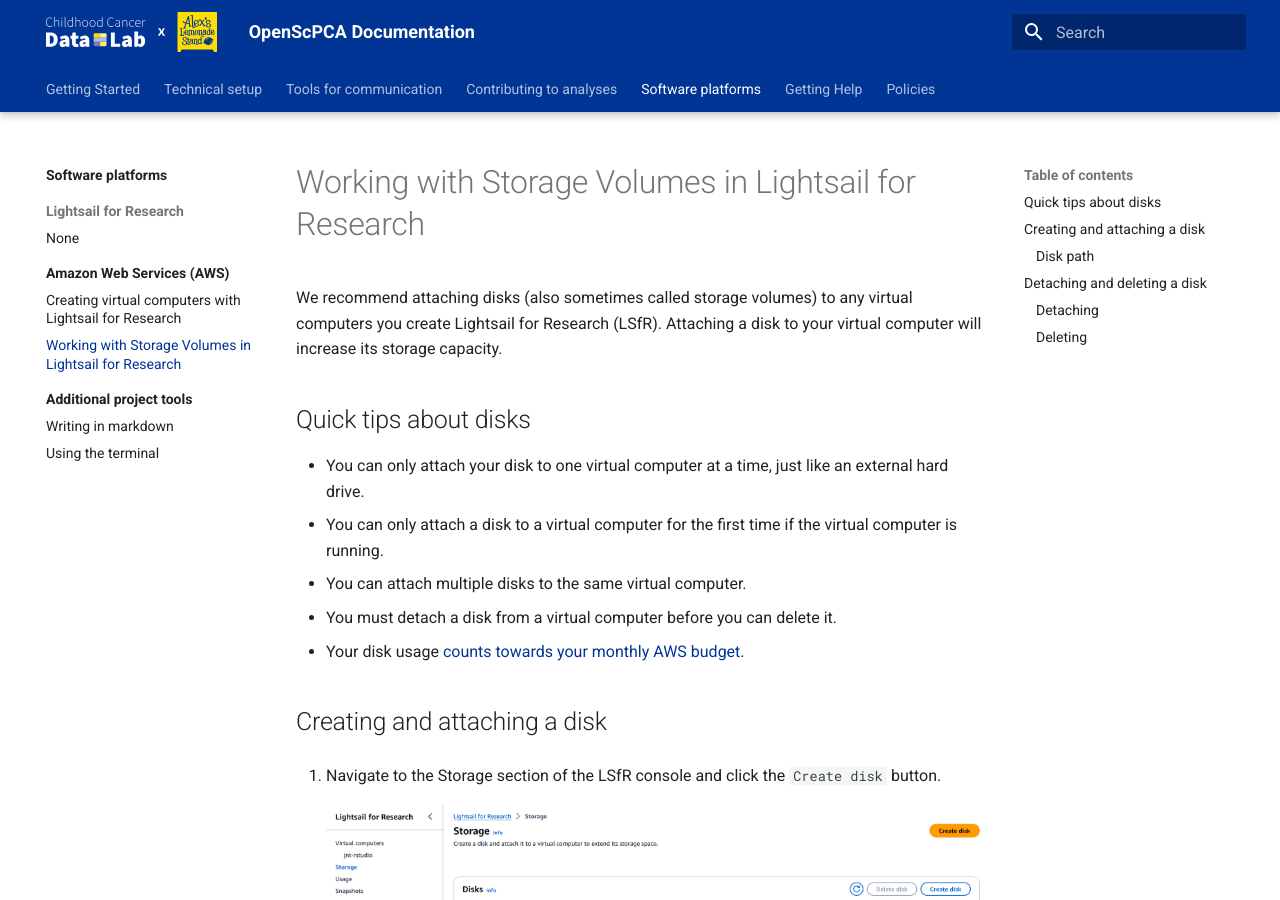
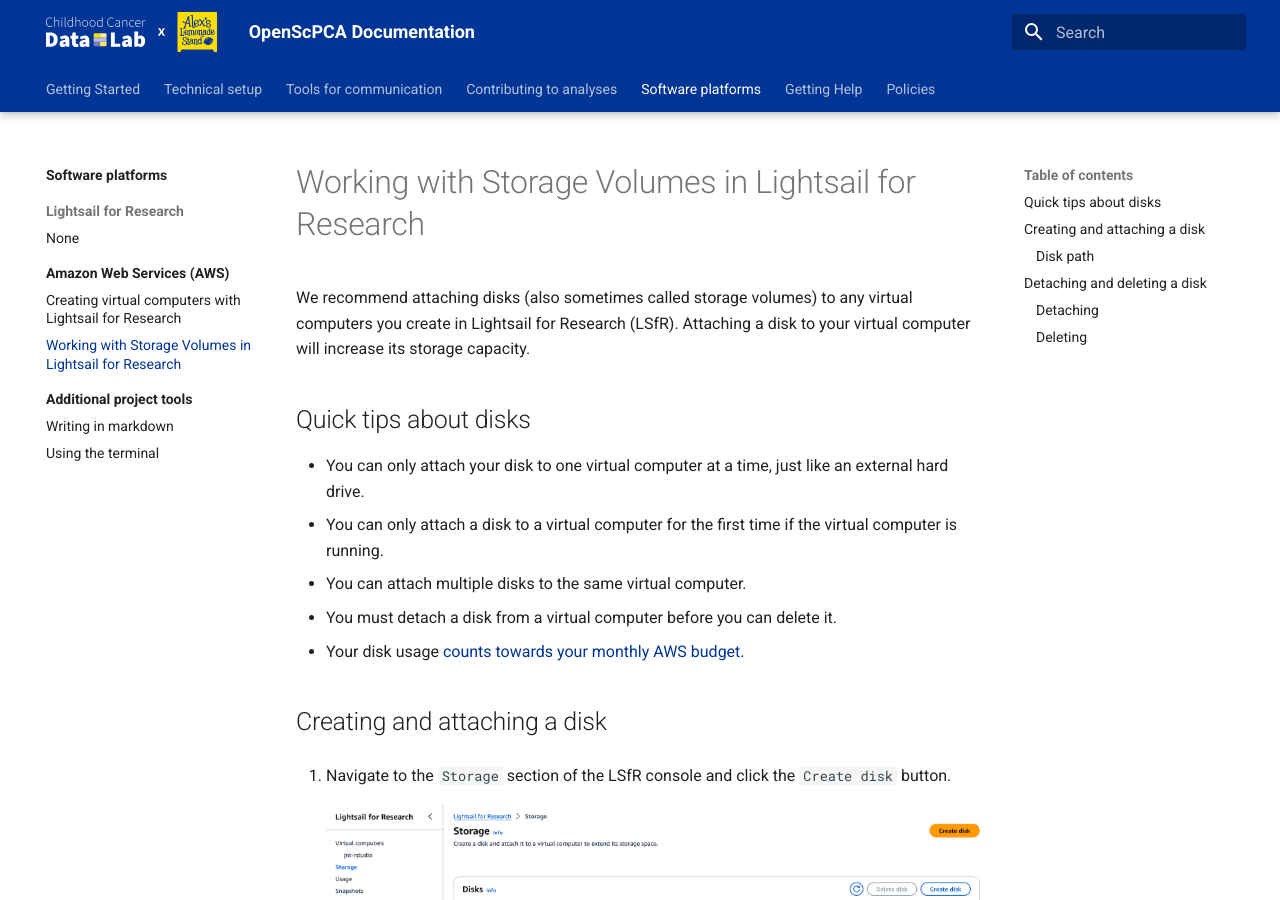
Before and after one commit to AlexsLemonade/OpenScPCA-analysis, an MkDocs documentation site: the page built from docs/software-platforms/aws/working-with-volumes.md, in a window 1280 px wide and 900 px high. Built offline with MkDocs 1.6.1 and Material for MkDocs 9.7.7, drawn with Linux system fonts in a browser that asks for light colours; some of the changed text lies outside the part shown.

Commit message:
Apply suggestions from code review
Co-authored-by: Ally Hawkins <54039191+allyhawkins@users.noreply.github.com>

```diff
--- a/docs/software-platforms/aws/working-with-volumes.md
+++ b/docs/software-platforms/aws/working-with-volumes.md
@@ -1,6 +1,6 @@
 # Working with Storage Volumes in Lightsail for Research
 
-We recommend attaching disks (also sometimes called storage volumes) to any virtual computers you create Lightsail for Research (LSfR).
+We recommend attaching disks (also sometimes called storage volumes) to any virtual computers you create in Lightsail for Research (LSfR).
 Attaching a disk to your virtual computer will increase its storage capacity.
 
 ## Quick tips about disks
@@ -13,7 +13,7 @@
 
 ## Creating and attaching a disk
 
-1. Navigate to the Storage section of the LSfR console and click the `Create disk` button.
+1. Navigate to the `Storage` section of the LSfR console and click the `Create disk` button.
 
     <figure markdown="span">
         ![Storage section](../../img/storage-volumes-1.png){width="850"}
```
Also changed, not shown: other parts of docs/software-platforms/aws/working-with-volumes.md (+2 -1 lines).
